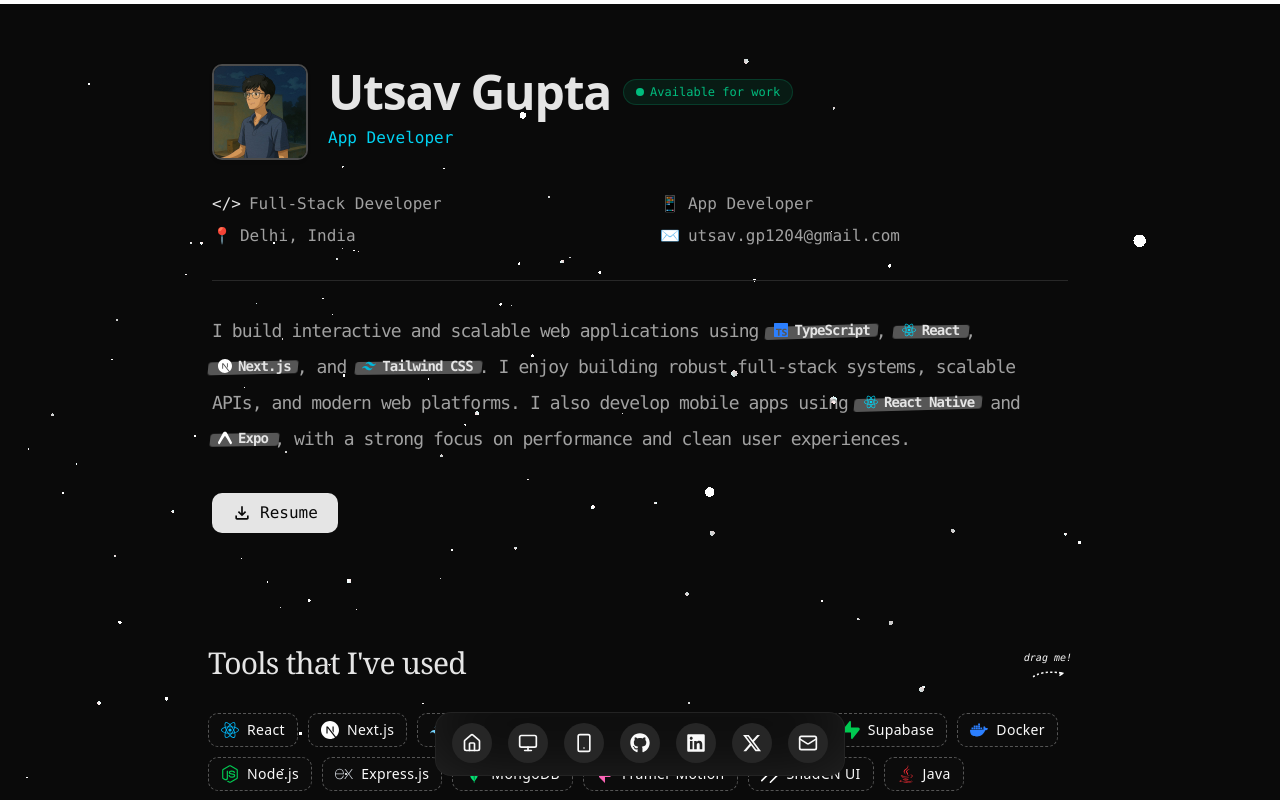
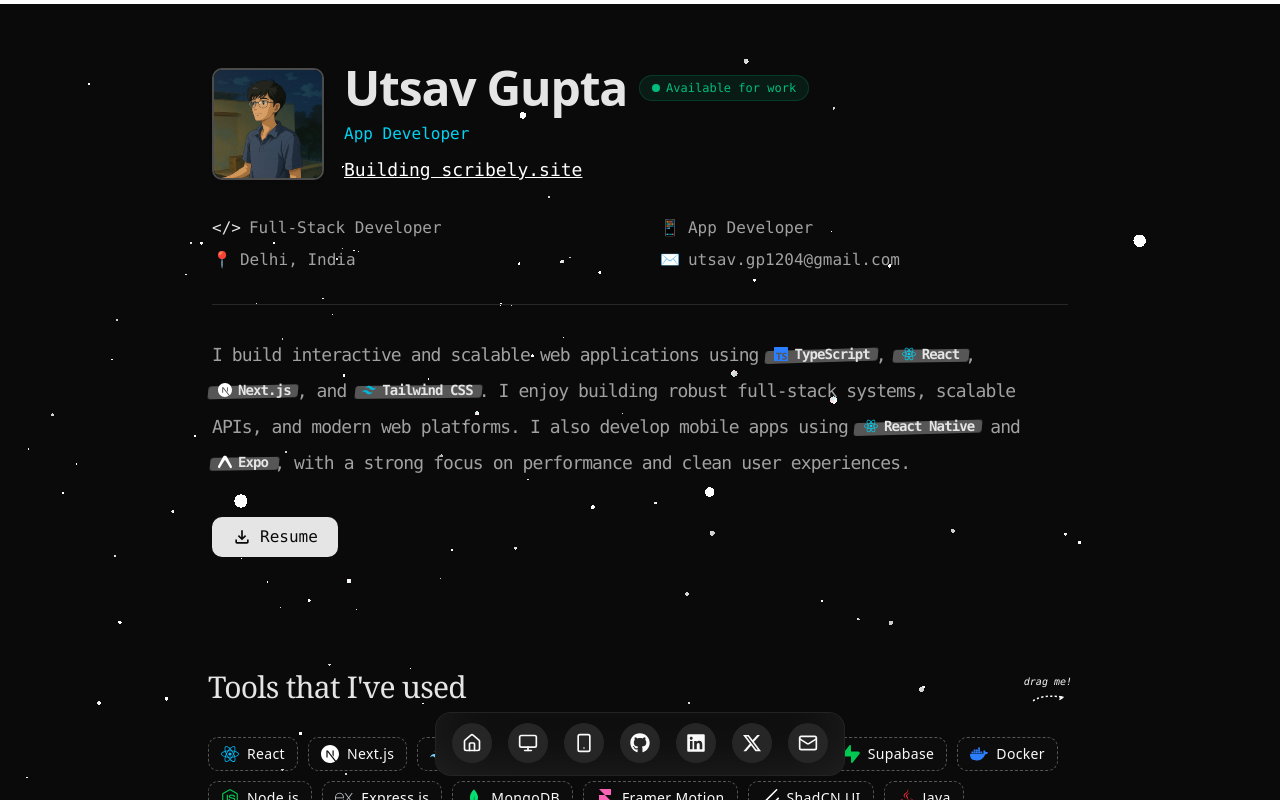
Before and after one commit to utsavg05/next-portfolio, a Next.js app: page / in a window 1280 px wide. Shown: the top 800 px of the page. Built offline with nearby package versions, Linux system fonts and the light colour scheme.

Commit message:
feat: Update HeroSection styles and add link to Scribely project

```diff
--- a/src/components/pages/hero.tsx
+++ b/src/components/pages/hero.tsx
@@ -335,12 +335,12 @@
             scale: 1.05,
             transition: { duration: 0.3 },
           }}
-          className="w-15 h-15 sm:w-18 sm:h-18 md:w-24 md:h-24 flex-shrink-0 overflow-hidden rounded-lg border-2 border-primary/30 shadow-md cursor-crosshair"
+          className="w-18 h-18 sm:w-22 sm:h-22 md:w-28 md:h-28 flex-shrink-0 overflow-hidden rounded-lg border-2 border-primary/30 shadow-md cursor-crosshair"
         >
           <Image
             src={"/pic.jpg"}
-            width={96}
-            height={96}
+            width={130}
+            height={130}
             alt="profile_pic"
             className="object-cover object-top w-full h-full"
             priority
@@ -374,7 +374,17 @@
             transition={{ type: "spring", damping: 30, stiffness: 400 }}
             rotationInterval={3500}
           />
+
+          <Link
+            href="https://scribely.site"
+            target="_blank"
+            rel="noopener noreferrer"
+            className="text-sm md:text-lg font-mono text-white underline hover:text-primary transition-colors flex items-center gap-1 mt-1"
+          >
+            Building scribely.site
+          </Link>
         </div>
+
       </motion.div>
 
       {/* Info Grid */}
```
